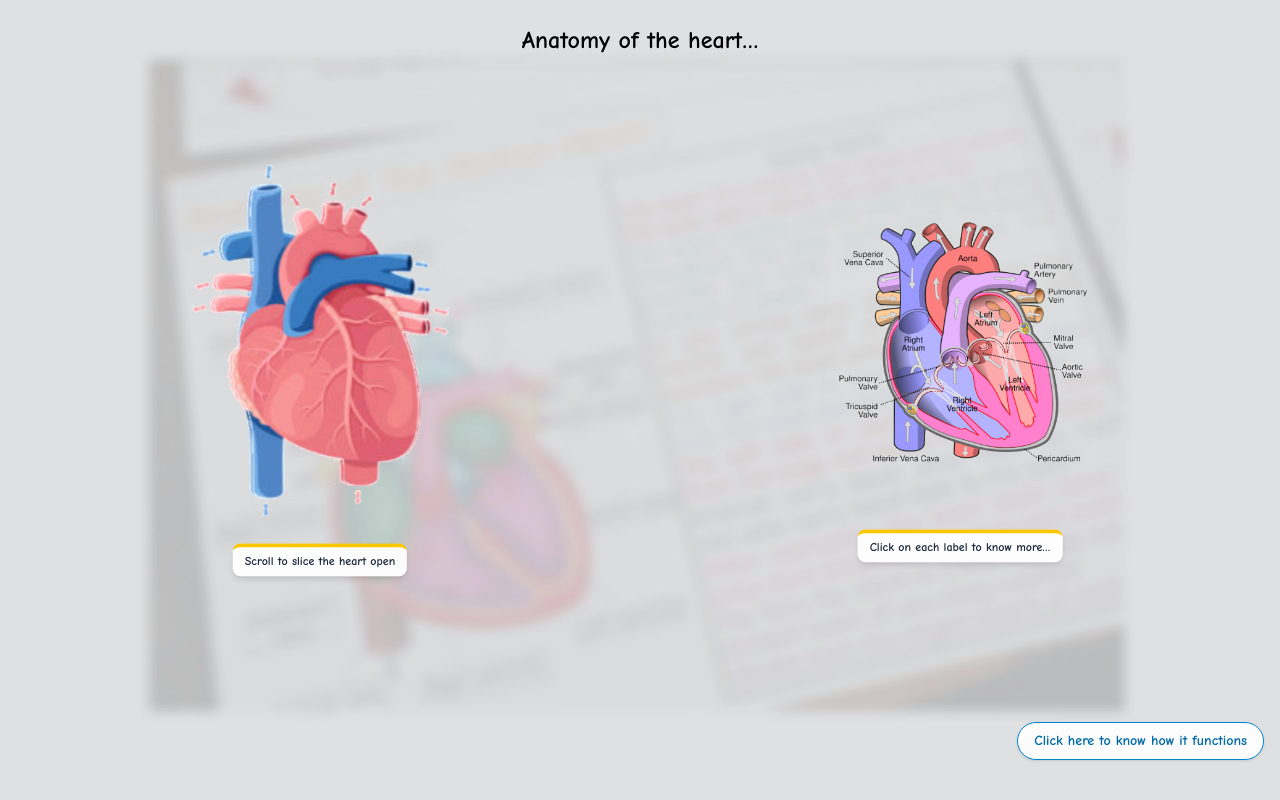
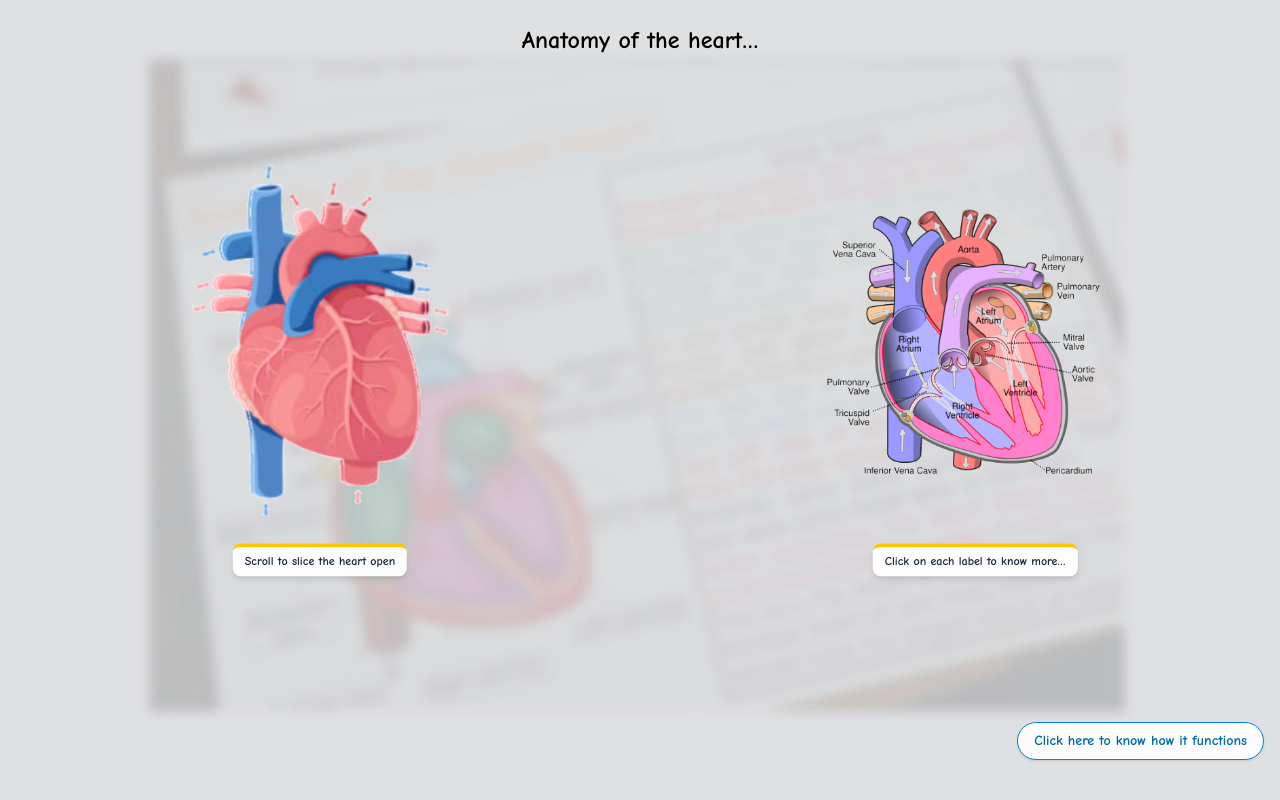
Before and after one commit to comp4020-agentic-coding-studio/comp4020-ass1-p-venkatram, a website built with Vite: page heart.html in a window 1280 px wide. Built offline with nearby package versions, Linux system fonts and the light colour scheme.

Commit message:
Enlarge desktop diagram heart and nudge its hint card right

```diff
--- a/heart.html
+++ b/heart.html
@@ -105,7 +105,7 @@
         <h2 id="diagram-heading" class="sr-only">Labeled anatomy of the heart</h2>
         <div
           class="relative mx-auto min-h-0 w-auto max-w-[clamp(5.2cm,58vw,8cm)] flex-1 sm:max-w-full sm:h-auto sm:w-[var(--diagram-w)] sm:flex-none sm:translate-y-[-1.5cm]"
-          style="--diagram-w: clamp(5cm, 54vw, 8cm)"
+          style="--diagram-w: clamp(5.6cm, 60vw, 8.8cm)"
         >
           <img
             src="./src/assets/heart-labeled-diagram.png"
@@ -228,7 +228,7 @@
 
           <div
             id="diagram-hint-card"
-            class="hidden sm:absolute sm:top-full sm:left-1/2 sm:z-20 sm:mt-[1.1cm] sm:block sm:w-max sm:max-w-[85vw] sm:-translate-x-1/2 rounded-lg border-t-4 border-yellow-400 bg-white/95 px-3 py-1.5 text-center shadow-md"
+            class="hidden sm:absolute sm:top-full sm:left-1/2 sm:z-20 sm:mt-[1.1cm] sm:block sm:w-max sm:max-w-[85vw] sm:translate-x-[calc(-50%+0.4cm)] rounded-lg border-t-4 border-yellow-400 bg-white/95 px-3 py-1.5 text-center shadow-md"
           >
             <p class="text-[9px] leading-tight font-bold whitespace-nowrap text-slate-800 sm:text-[12px] sm:leading-snug">
               Click on each label to know more&hellip;
```
